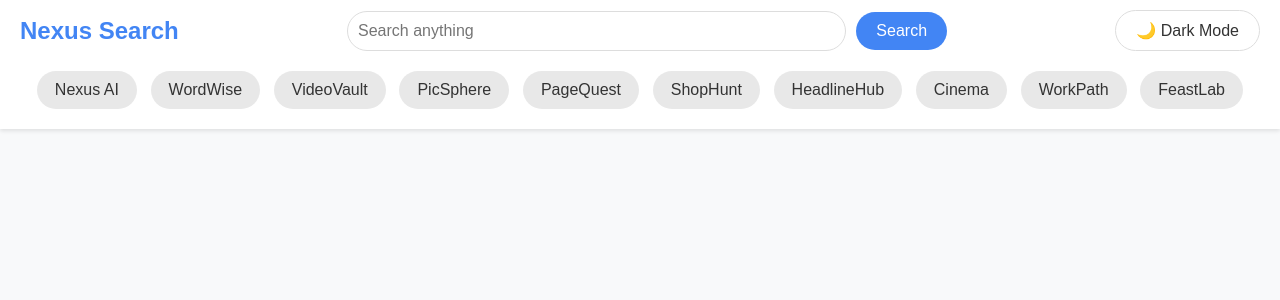
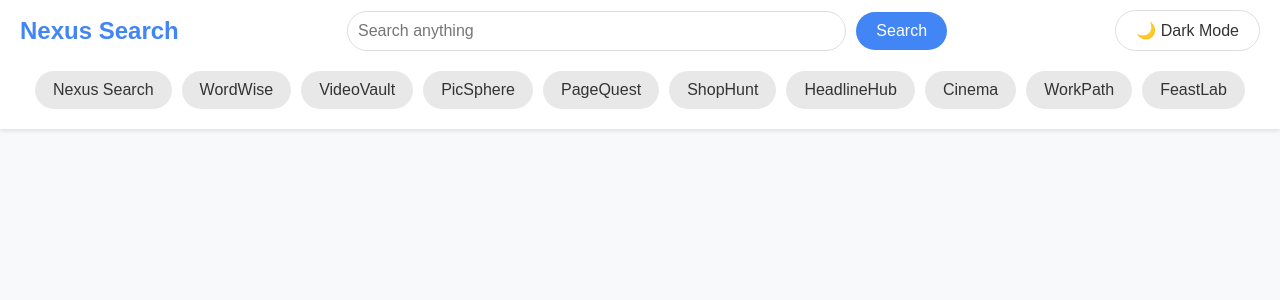
Before and after one commit to akshithbilla/Nexus-Search, a React (Create React App) app in the folder Frontend/: page / in a window 1280 px wide. Shown: the top 300 px of the page. Built offline with nearby package versions, Linux system fonts and the light colour scheme.

Commit message:
Integration Updated

```diff
--- a/Frontend/public/index.html
+++ b/Frontend/public/index.html
@@ -2,7 +2,7 @@
 <html lang="en">
   <head>
     <meta charset="utf-8" />
-    <link rel="icon" href="%PUBLIC_URL%/favicon.ico" />
+    <link rel="icon" href="%PUBLIC_URL%/favicon.jpg" />
     <meta name="viewport" content="width=device-width, initial-scale=1" />
     <meta name="theme-color" content="#000000" />
     <meta
@@ -27,7 +27,7 @@
       work correctly both with client-side routing and a non-root public URL.
       Learn how to configure a non-root public URL by running `npm run build`.
     -->
-    <title>React App</title>
+    <title>Nexus Search App</title>
   </head>
   <body>
     <noscript>You need to enable JavaScript to run this app.</noscript>
--- a/Frontend/src/components/NavBar.jsx
+++ b/Frontend/src/components/NavBar.jsx
@@ -154,7 +154,7 @@ const NavBar = () => {
 
         <div className="navbar-bottom">
           <ul className="navbar-menu">
-            <li onClick={() => setCategory("AI")}>Nexus AI</li>
+            <li onClick={() => setCategory("AI")}>Nexus Search</li>
             <li onClick={() => setCategory("home")}>WordWise</li>
             <li onClick={() => setCategory("youtubeVideos")}>VideoVault </li>
             <li onClick={() => setCategory("images")}>PicSphere </li>
```
Also changed, not shown: Frontend/public/favicon.jpg (added), 1 other file (tests, documents, lock files or other folders).
